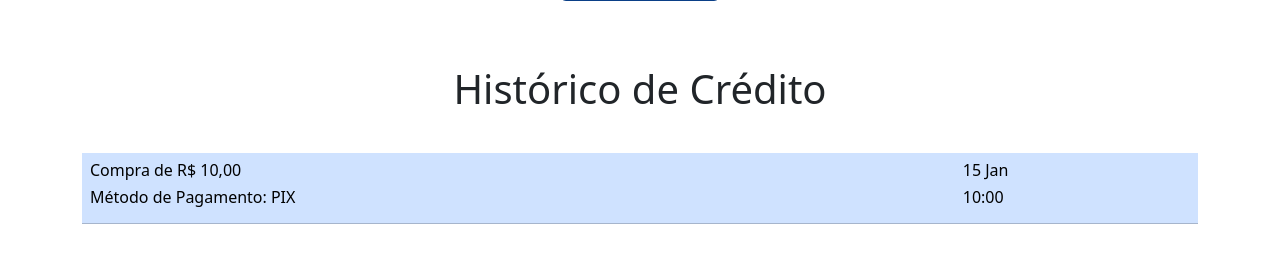
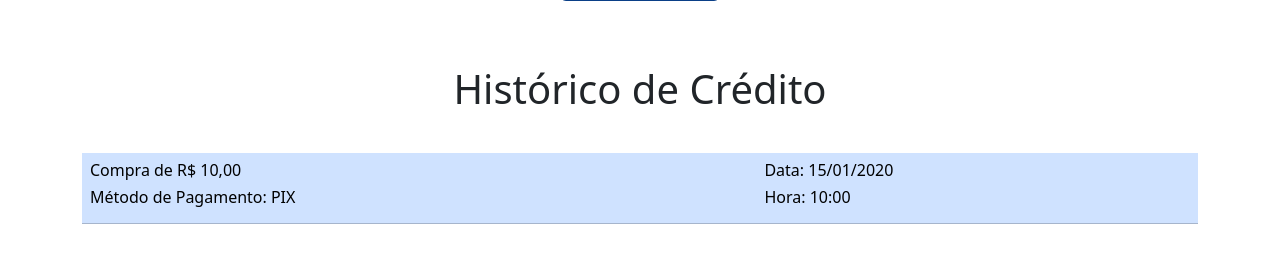
Before and after one commit to Felix-Vidal/E-Ticket, a Django app: page /historico/ in a window 1280 px wide. Shown: the part 367-631 px from the top of the page. Run offline with Django 5.2, Linux system fonts and the light colour scheme; a user stored in the database is signed in; tables that the repository leaves empty hold one stand-in row (values such as "Sample post"); some libraries are stand-ins or nearby versions.

Commit message:
refactor: mudando a formatação da data

```diff
--- a/ETicketApp/templates/ETicketApp/pages/user/historico.html
+++ b/ETicketApp/templates/ETicketApp/pages/user/historico.html
@@ -30,8 +30,8 @@
                     <h6>Método de Pagamento: {{ credito.get_metodo_pagamento_display }}</h6>
                 </th>
                 <td>
-                    <h6>{{ credito.data|date:"d M" }}</h6>
-                    <h6>{{ credito.hora|time:"H:i" }}</h6>
+                    <h6>Data: {{ credito.data|date:"d/m/Y" }}</h6>
+                    <h6>Hora: {{ credito.hora|time:"H:i" }}</h6>
                 </td>
             </tr>
             {% empty %}
--- a/ETicketApp/templates/ETicketApp/pages/user/historico_refeicoes.html
+++ b/ETicketApp/templates/ETicketApp/pages/user/historico_refeicoes.html
@@ -27,7 +27,7 @@
                         {% for refeicao in historico_refeicoes %}
                         <tr>
                             <td>
-                                <h6>{{ refeicao.data|date:"d M" }}</h6>
+                                <h6>{{ refeicao.data|date:"d/m/Y" }}</h6>
                             </td>
                             <td>
                                 <h6>{{ refeicao.hora|time:"H:i" }}</h6>
```
